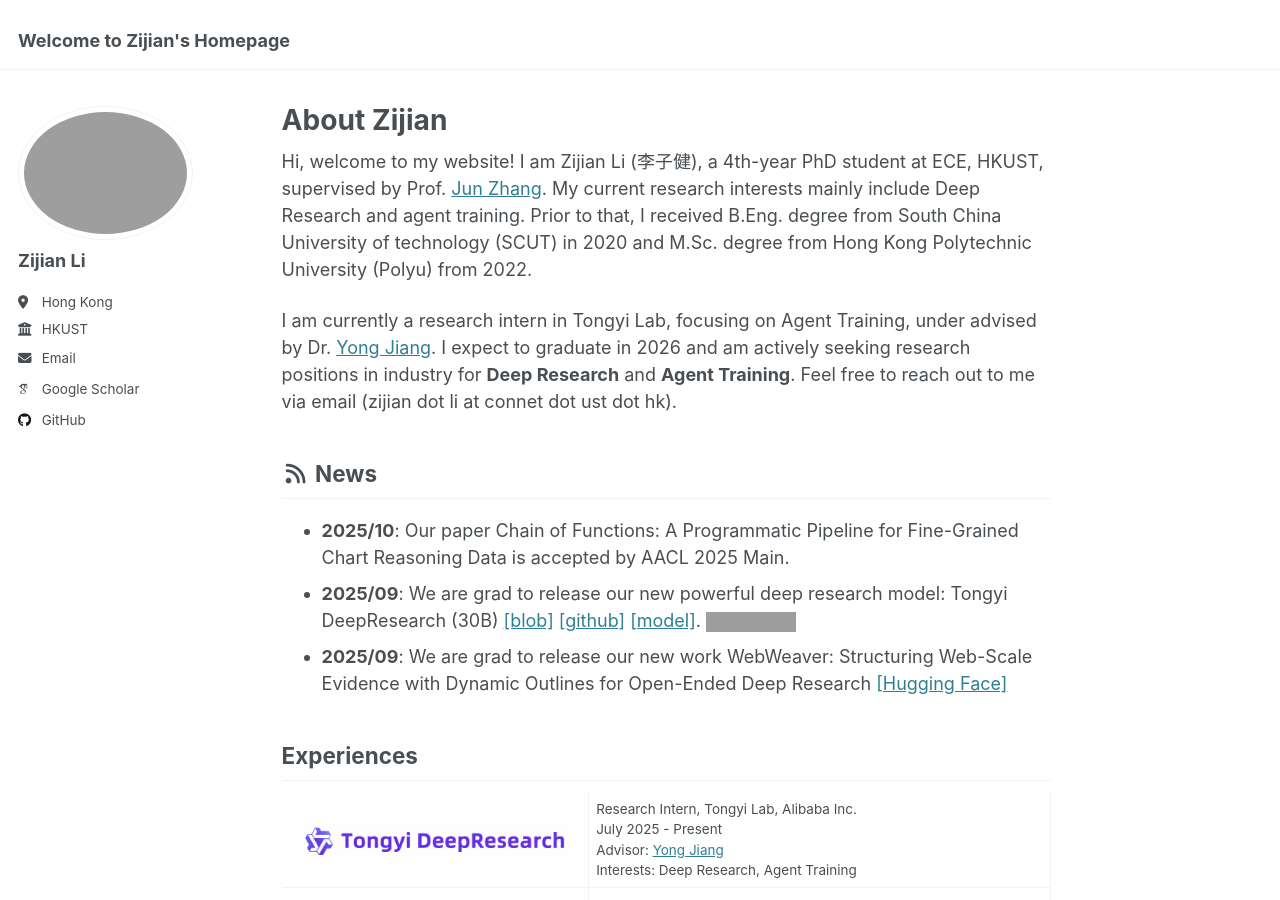
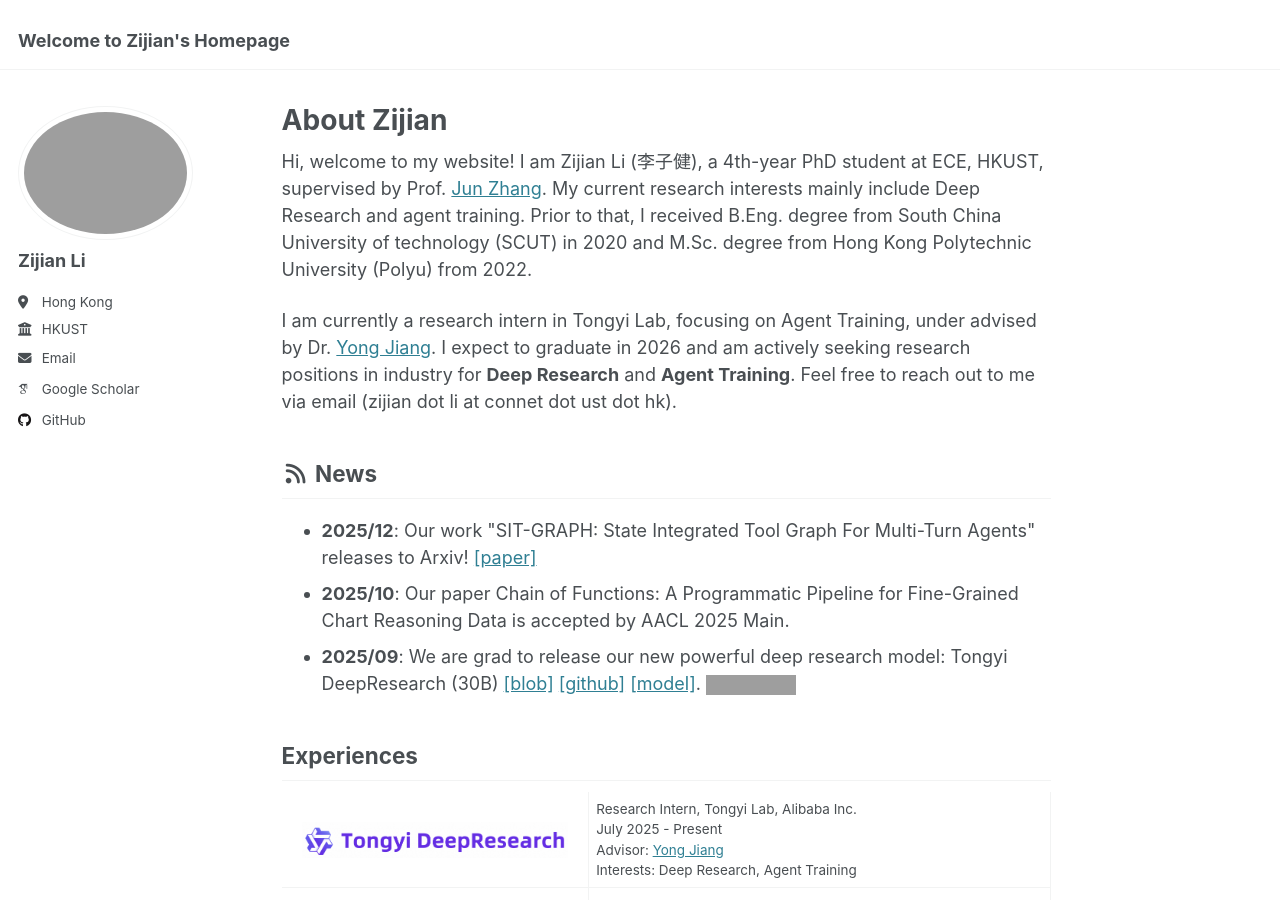
Before and after one commit to zli999/zijianli.github.io, a Jekyll site: the page built from _pages/about.md, in a window 1280 px wide and 900 px high. Built offline with Jekyll 4.4.1, drawn with Linux system fonts in a browser that asks for light colours; some web fonts are replaced; grey boxes are pictures that could not be loaded.

Commit message:
Update about.md

```diff
--- a/_pages/about.md
+++ b/_pages/about.md
@@ -14,6 +14,8 @@ I am currently a research intern in Tongyi Lab, focusing on Agent Training, unde
 ## <i class="fa fa-fw fa-rss "></i> News ##
 
 <ul style="width: auto; height: 180px; overflow: auto">
+
+<li> <b>2025/12</b>: Our work "SIT-GRAPH: State Integrated Tool Graph For Multi-Turn Agents" releases to Arxiv! <a href="https://www.arxiv.org/pdf/2512.07287">[paper]</a> </li>
 
 <li> <b>2025/10</b>: Our paper Chain of Functions: A Programmatic Pipeline for Fine-Grained Chart Reasoning Data is accepted by AACL 2025 Main.
 </li>
```
